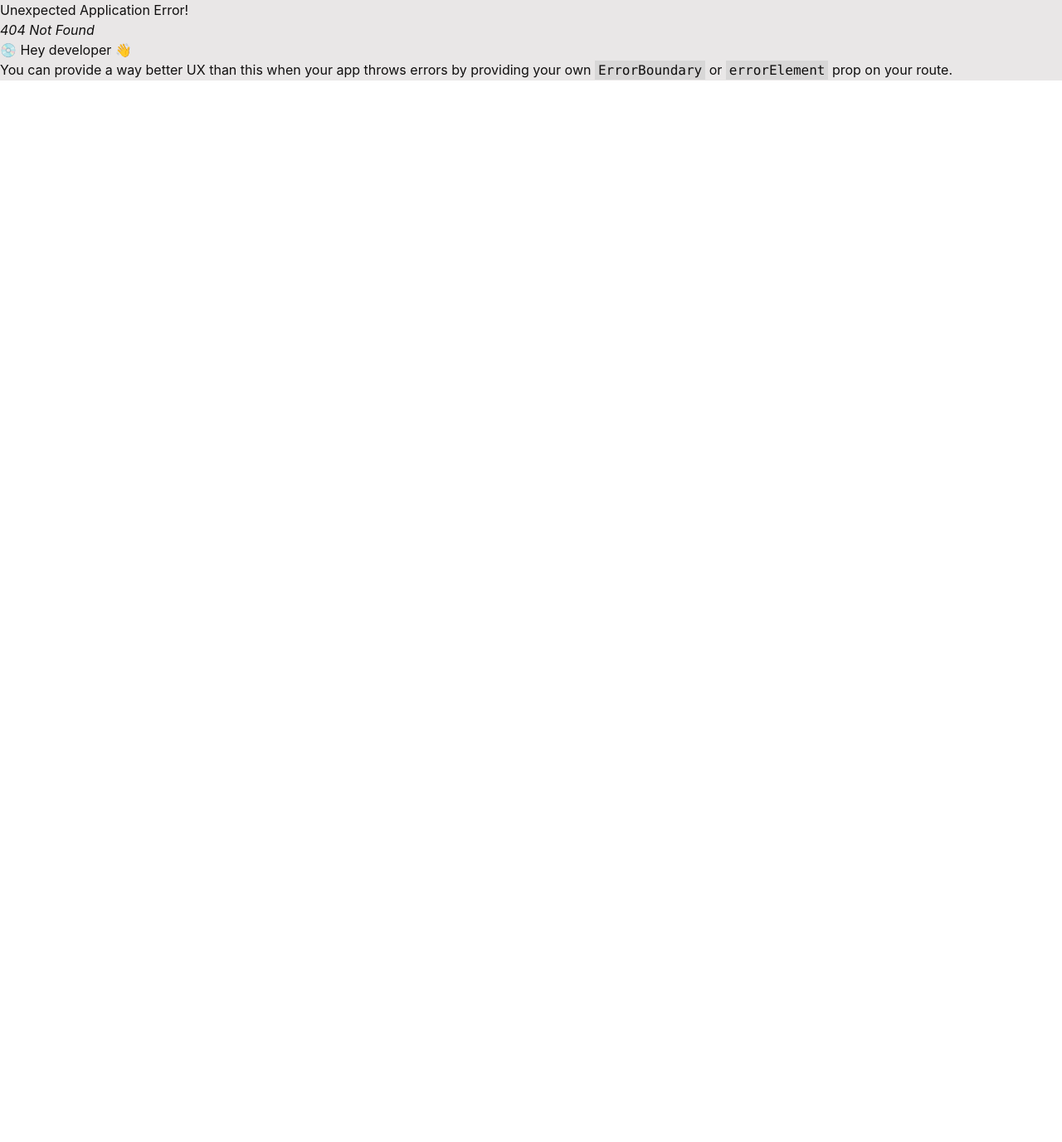
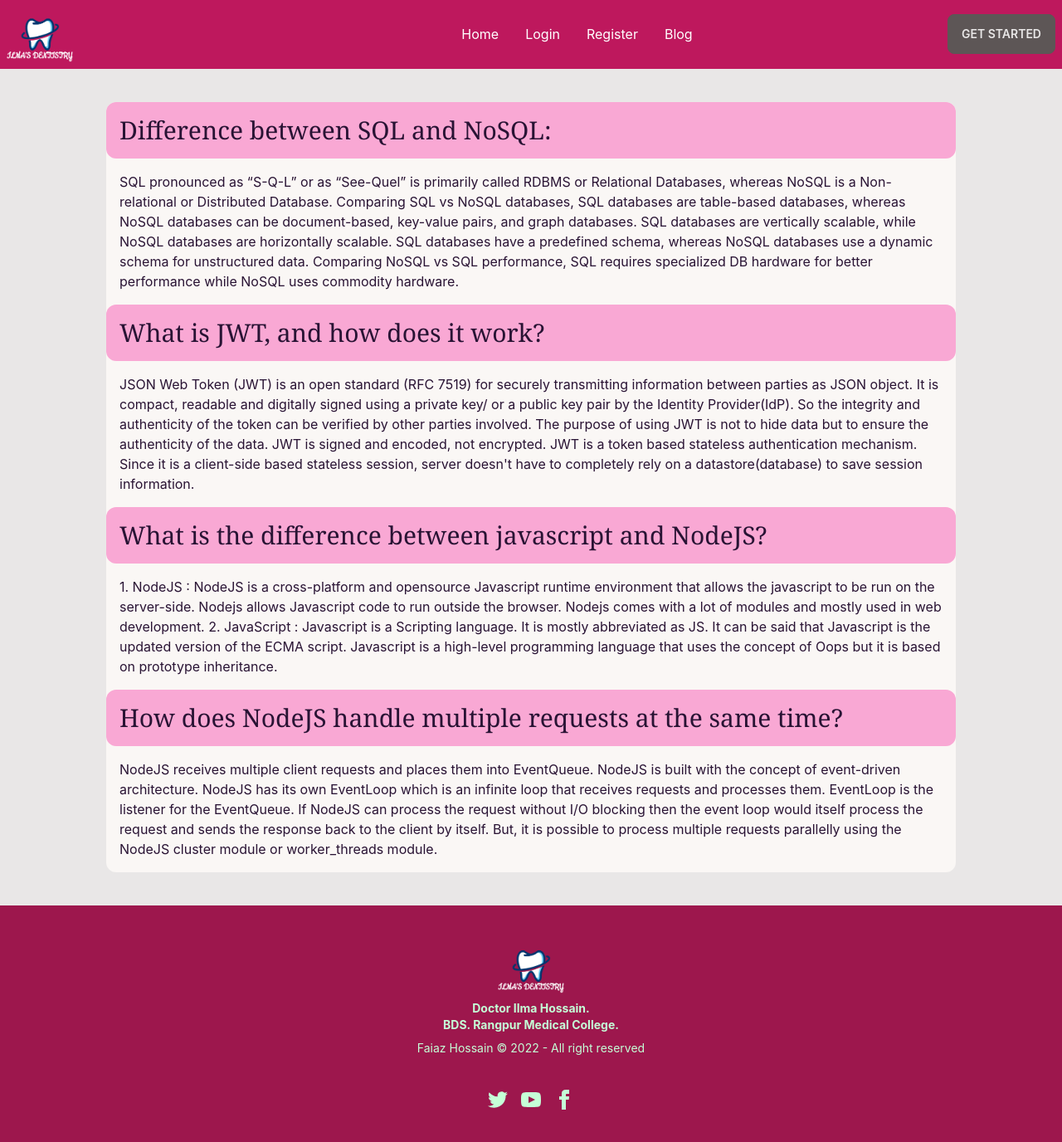
Before and after one commit to faiazhossain/ilma-s-Dentistry-client, a React (Create React App) app: page /blog in a window 1280 px wide. Before the commit this address had no page. Shown: the whole page at 83% size. Before the commit the page ends 800 px from the top, so only its background shows below. Built offline with nearby package versions, Linux system fonts and the light colour scheme.

Commit message:
added blog section and bug fixed

```diff
--- /dev/null
+++ b/src/Pages/Blog/Blog.js
@@ -0,0 +1,79 @@
+import React from "react";
+
+const Blog = () => {
+  return (
+    <div
+      data-theme="cupcake"
+      className="max-w-screen-lg mx-auto rounded-xl my-10"
+    >
+      <div>
+        <h2 className="text-3xl font-serif bg-pink-300 rounded-xl p-4">
+          Difference between SQL and NoSQL:
+        </h2>
+        <p className="p-4">
+          SQL pronounced as “S-Q-L” or as “See-Quel” is primarily called RDBMS
+          or Relational Databases, whereas NoSQL is a Non-relational or
+          Distributed Database. Comparing SQL vs NoSQL databases, SQL databases
+          are table-based databases, whereas NoSQL databases can be
+          document-based, key-value pairs, and graph databases. SQL databases
+          are vertically scalable, while NoSQL databases are horizontally
+          scalable. SQL databases have a predefined schema, whereas NoSQL
+          databases use a dynamic schema for unstructured data. Comparing NoSQL
+          vs SQL performance, SQL requires specialized DB hardware for better
+          performance while NoSQL uses commodity hardware.
+        </p>
+      </div>
+      <div>
+        <h2 className="text-3xl font-serif bg-pink-300 rounded-xl p-4">
+          What is JWT, and how does it work?
+        </h2>
+        <p className="p-4">
+          JSON Web Token (JWT) is an open standard (RFC 7519) for securely
+          transmitting information between parties as JSON object. It is
+          compact, readable and digitally signed using a private key/ or a
+          public key pair by the Identity Provider(IdP). So the integrity and
+          authenticity of the token can be verified by other parties involved.
+          The purpose of using JWT is not to hide data but to ensure the
+          authenticity of the data. JWT is signed and encoded, not encrypted.
+          JWT is a token based stateless authentication mechanism. Since it is a
+          client-side based stateless session, server doesn't have to completely
+          rely on a datastore(database) to save session information.
+        </p>
+      </div>
+      <div>
+        <h2 className="text-3xl font-serif bg-pink-300 rounded-xl p-4">
+          What is the difference between javascript and NodeJS?
+        </h2>
+        <p className="p-4">
+          1. NodeJS : NodeJS is a cross-platform and opensource Javascript
+          runtime environment that allows the javascript to be run on the
+          server-side. Nodejs allows Javascript code to run outside the browser.
+          Nodejs comes with a lot of modules and mostly used in web development.
+          2. JavaScript : Javascript is a Scripting language. It is mostly
+          abbreviated as JS. It can be said that Javascript is the updated
+          version of the ECMA script. Javascript is a high-level programming
+          language that uses the concept of Oops but it is based on prototype
+          inheritance.
+        </p>
+      </div>
+      <div>
+        <h2 className="text-3xl font-serif bg-pink-300 rounded-xl p-4">
+          How does NodeJS handle multiple requests at the same time?
+        </h2>
+        <p className="p-4">
+          NodeJS receives multiple client requests and places them into
+          EventQueue. NodeJS is built with the concept of event-driven
+          architecture. NodeJS has its own EventLoop which is an infinite loop
+          that receives requests and processes them. EventLoop is the listener
+          for the EventQueue. If NodeJS can process the request without I/O
+          blocking then the event loop would itself process the request and
+          sends the response back to the client by itself. But, it is possible
+          to process multiple requests parallelly using the NodeJS cluster
+          module or worker_threads module.
+        </p>
+      </div>
+    </div>
+  );
+};
+
+export default Blog;
--- a/src/Pages/Home/GetFreeTips/GetFreeTips.js
+++ b/src/Pages/Home/GetFreeTips/GetFreeTips.js
@@ -7,7 +7,7 @@ const GetFreeTips = () => {
     <div data-theme="acid" className="my-12">
       <div className="card lg:card-side bg-base-100 shadow-xl">
         <div className="card-body">
-          <h2 className="card-title">Get a free treatment!</h2>
+          <h2 className="card-title text-3xl">Get a free treatment!</h2>
           <h2>
             Mail us your problem. We will get in touch with you as soon as
             possible!
--- a/src/Pages/Home/Home/Home.css
+++ b/src/Pages/Home/Home/Home.css
@@ -11,5 +11,5 @@
     to right,
     rgba(0, 0, 0, 0.6) 0%,
     rgba(82, 59, 55, 0.2) 100%
-  ); /* W3C */
+  );
 }
--- a/src/Pages/Home/PatientsOpinion/PatientsOpinion.js
+++ b/src/Pages/Home/PatientsOpinion/PatientsOpinion.js
@@ -3,7 +3,7 @@ import React from "react";
 // This is section 2
 const PatientsOpinion = () => {
   return (
-    <div className="my-12 p-12 bg-pink-200 shadow-2xl rounded-3xl">
+    <div className="my-12 p-12 bg-orange-200 shadow-2xl rounded-3xl">
       <h2 className="text-5xl">What Our Patients Say!</h2>
       <div className="carousel w-full">
         <div
--- /dev/null
+++ b/src/Pages/Register/Register.js
@@ -0,0 +1,81 @@
+import React from "react";
+import { Link } from "react-router-dom";
+
+const Register = () => {
+  const handleRegister = (event) => {
+    event.preventDefault();
+  };
+  return (
+    <div data-theme="dracula" className="hero min-h-screen ">
+      <div className="hero-content flex-col ">
+        <div className="text-center lg:text-left">
+          <h1 className="text-5xl font-bold">Register now!</h1>
+        </div>
+        <div className="card flex-shrink-0 w-full shadow-2xl">
+          <form onSubmit={handleRegister} className="card-body bg-base-800">
+            <div className="form-control">
+              <label className="label">
+                <span className="label-text">Full Name</span>
+              </label>
+              <input
+                type="text"
+                name="name"
+                placeholder="your full name"
+                className="input input-bordered"
+                required
+              />
+              <label className="label">
+                <span className="label-text">Email</span>
+              </label>
+              <input
+                type="email"
+                name="email"
+                placeholder="email"
+                className="input input-bordered"
+                required
+              />
+
+              <label className="label">
+                <span className="label-text">Password</span>
+              </label>
+              <input
+                type="password"
+                name="password"
+                placeholder="password"
+                className="input input-bordered"
+                required
+              />
+              <label className="label">
+                <span className="label-text">Photo URL</span>
+              </label>
+              <input
+                type="text"
+                placeholder="Photo URL"
+                name="photoURL"
+                className="input input-bordered"
+                required
+              />
+              <label className="label">
+                <Link to="/login" className="label-text-alt link link-hover">
+                  Already have an account?
+                  <Link to="/login" className="text-primary">
+                    Login
+                  </Link>
+                </Link>
+              </label>
+
+              <div className="form-control mt-6">
+                <button className="btn submit btn-primary" type="submit">
+                  Register
+                </button>
+              </div>
+            </div>
+            {/* <p className="text-red-500">{error}</p> */}
+          </form>
+        </div>
+      </div>
+    </div>
+  );
+};
+
+export default Register;
--- a/src/Pages/Shared/Header/Header.js
+++ b/src/Pages/Shared/Header/Header.js
@@ -7,6 +7,15 @@ const Header = () => {
     <>
       <li>
         <Link to="/">Home</Link>
+      </li>
+      <li>
+        <Link to="/login">Login</Link>
+      </li>
+      <li>
+        <Link to="/register">Register</Link>
+      </li>
+      <li>
+        <Link to="/blog">Blog</Link>
       </li>
     </>
   );
@@ -32,7 +41,7 @@ const Header = () => {
           </label>
           <ul
             tabIndex={0}
-            className="menu menu-compact dropdown-content mt-3 p-2 shadow bg-base-100 rounded-box w-52"
+            className="menu menu-compact dropdown-content mt-3 p-2 shadow bg-pink-400 rounded-box w-52"
           >
             {menuItems}
           </ul>
--- /dev/null
+++ b/src/contexts/AuthProvider/AuthProvider.js
@@ -0,0 +1,20 @@
+import React, { createContext, useState } from "react";
+import app from "../../firebase/firebase.config";
+import { getAuth } from "firebase/auth";
+
+const AuthContext = createContext();
+const auth = getAuth(app);
+
+const AuthProvider = ({ children }) => {
+  const [user, setUser] = useState(null);
+  const [loading, setLoading] = useState(true);
+  const authInfo = {
+    user,
+    loading,
+  };
+  return (
+    <AuthContext.Provider value={authInfo}>{children}</AuthContext.Provider>
+  );
+};
+
+export default AuthProvider;
--- a/src/firebase/firebase.config.js
+++ b/src/firebase/firebase.config.js
@@ -0,0 +1,18 @@
+// Import the functions you need from the SDKs you need
+import { initializeApp } from "firebase/app";
+// TODO: Add SDKs for Firebase products that you want to use
+// https://firebase.google.com/docs/web/setup#available-libraries
+
+// Your web app's Firebase configuration
+const firebaseConfig = {
+  apiKey: process.env.REACT_APP_apiKey,
+  authDomain: process.env.REACT_APP_authDomain,
+  projectId: process.env.REACT_APP_projectId,
+  storageBucket: process.env.REACT_APP_storageBucket,
+  messagingSenderId: process.env.REACT_APP_messagingSenderId,
+  appId: process.env.REACT_APP_appId,
+};
+
+// Initialize Firebase
+const app = initializeApp(firebaseConfig);
+export default app;
--- a/src/index.js
+++ b/src/index.js
@@ -3,11 +3,14 @@ import ReactDOM from "react-dom/client";
 import "./index.css";
 import App from "./App";
 import reportWebVitals from "./reportWebVitals";
+import AuthProvider from "./contexts/AuthProvider/AuthProvider";
 
 const root = ReactDOM.createRoot(document.getElementById("root"));
 root.render(
   <React.StrictMode>
-    <App />
+    <AuthProvider>
+      <App />
+    </AuthProvider>
   </React.StrictMode>
 );
 
```
Also changed, not shown: src/Pages/Home/Banner/Banner.js (+28 -6 lines), src/Pages/Login/Login.js (+5 -4 lines), src/Router/Routes/Routes.js (+10 -0 lines).
